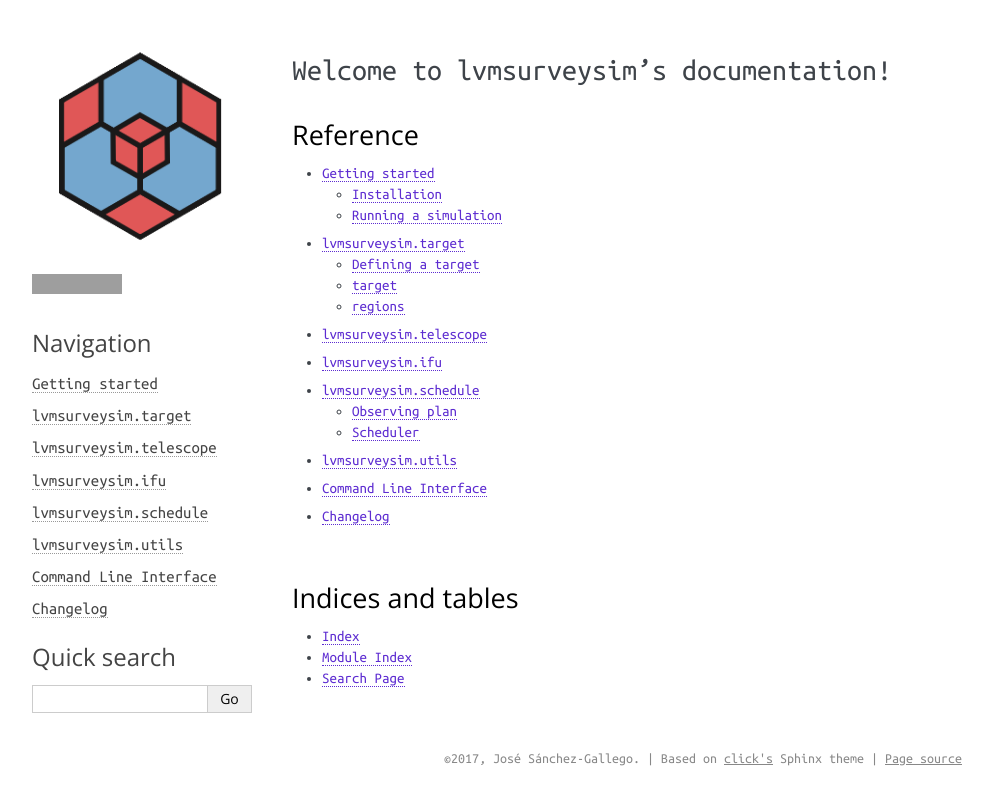
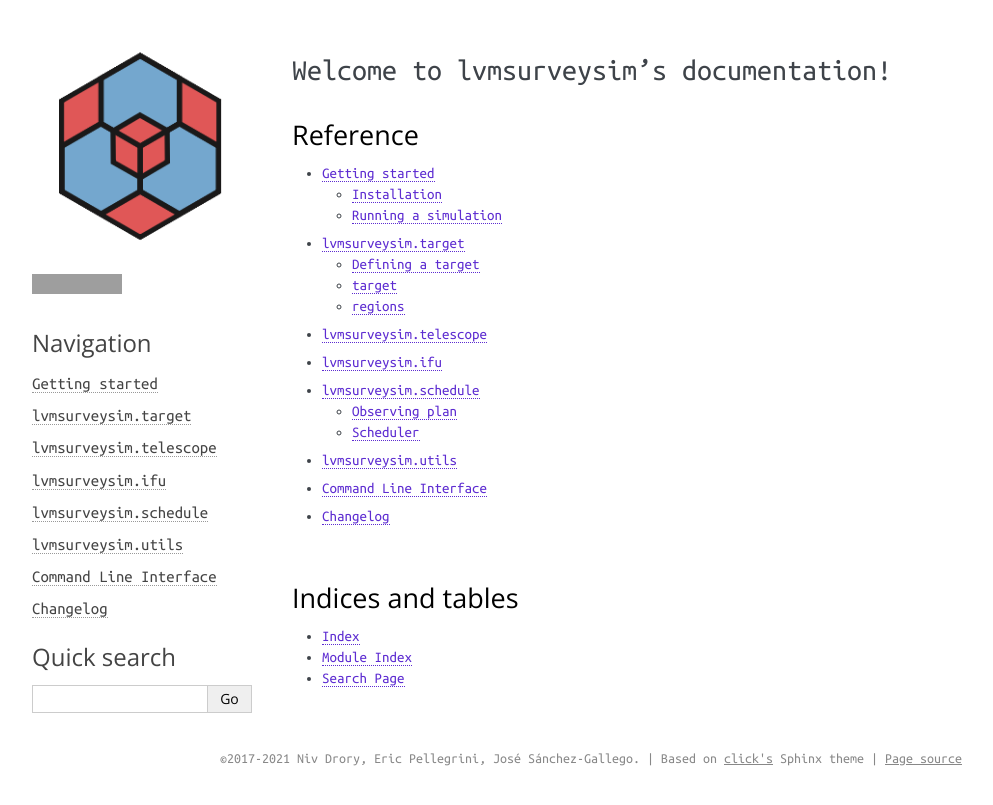
Before and after one commit to sdss/lvmsurveysim, a Sphinx documentation site: the page built from docs/sphinx/index.rst, in a window 1280 px wide. Shown: the top 805 px of the page, without its empty margins (148-1141 px from the left). Built offline with Sphinx 7.4.7, drawn with Linux system fonts in a browser that asks for light colours; formulas are drawn with MathJax 3; grey boxes are pictures that could not be loaded.

Commit message:
Update authors and copyright

```diff
--- a/docs/sphinx/conf.py
+++ b/docs/sphinx/conf.py
@@ -53,8 +53,8 @@ master_doc = 'index'
 
 # General information about the project.
 project = u'lvmsurveysim'
-copyright = u'2017, José Sánchez-Gallego'
-author = u'José Sánchez-Gallego'
+copyright = u'2017-2021 Niv Drory, Eric Pellegrini, José Sánchez-Gallego'
+author = u'Niv Drory, Eric Pellegrini, José Sánchez-Gallego'
 
 # The version info for the project you're documenting, acts as replacement for
 # |version| and |release|, also used in various other places throughout the
```
